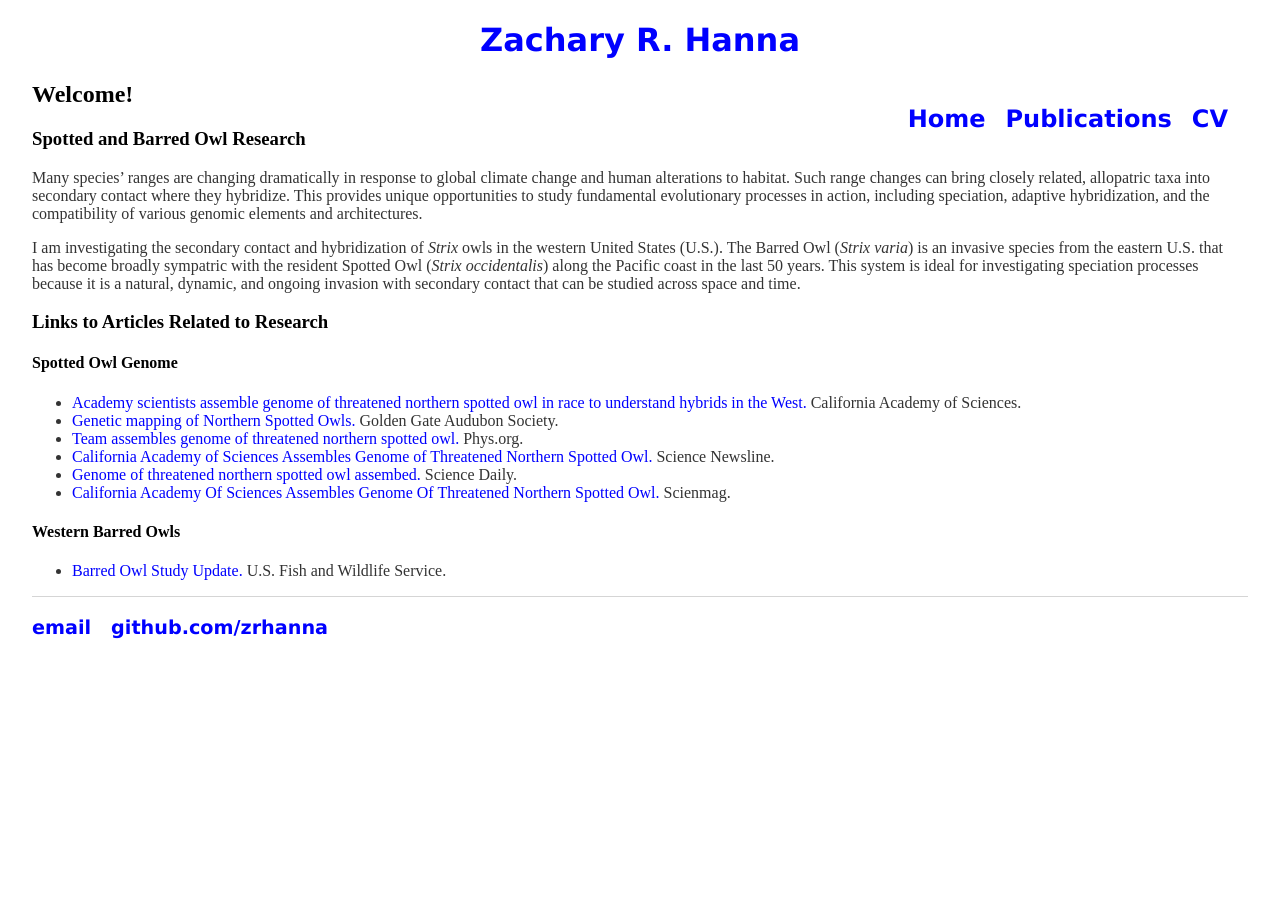
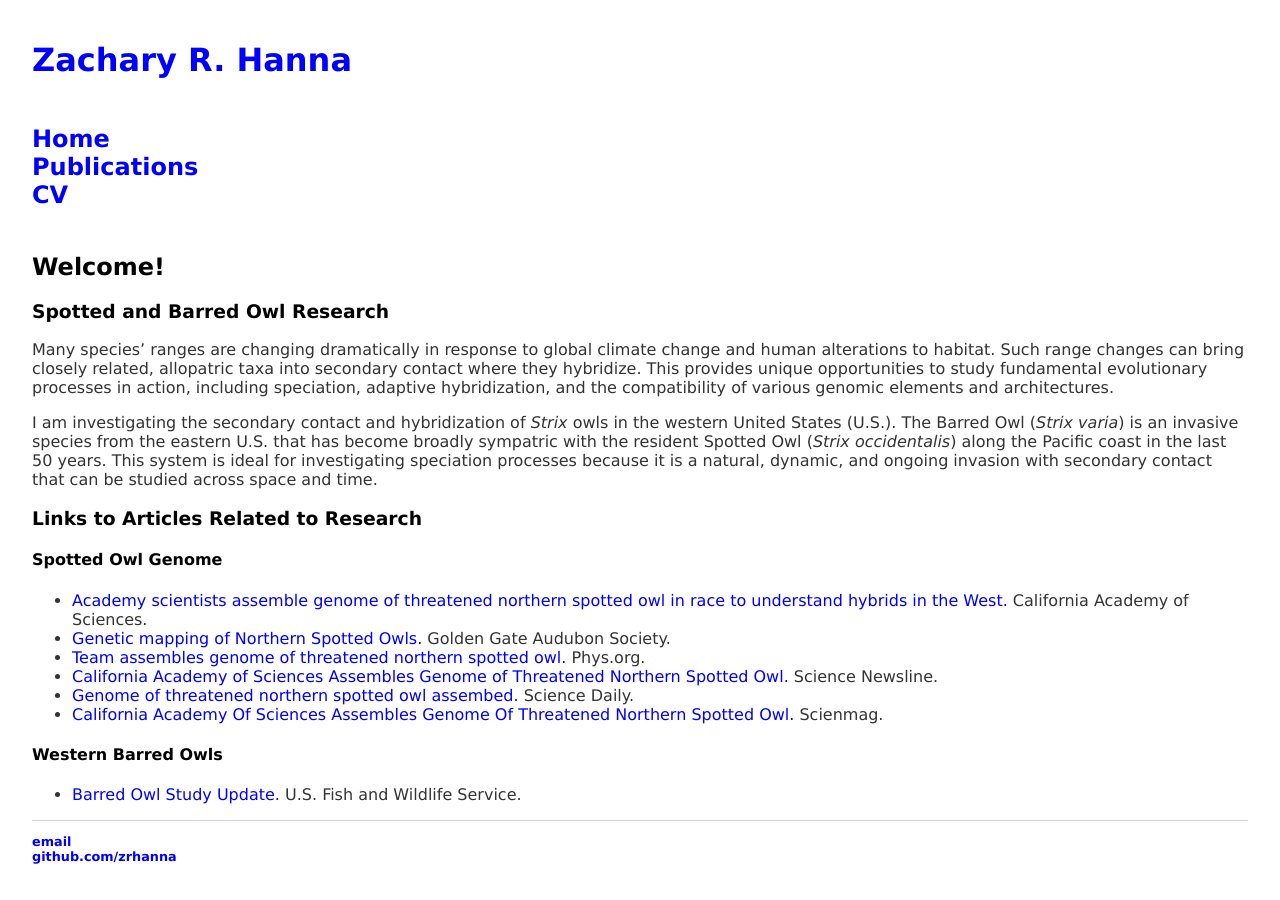
Before and after one commit to zacharyhanna/zacharyhanna.github.io, a Jekyll site: the page built from index.md, in a window 1280 px wide. Built offline with Jekyll 4.4.1, drawn with Linux system fonts in a browser that asks for light colours.

Commit message:
Update main.css

```diff
--- a/css/main.css
+++ b/css/main.css
@@ -1,31 +1,20 @@
 body {
     margin: 20px auto;
     width: 95%;
+    font-family:'Verdana', 'Arial', 'Helvetica', 'Sans-Serif';
 }
-header {
-    width:100%;
-    text-align: center;
-}
-nav {
-    display:flex;
-    float:right;
-    text-align: center;
+nav ul {
+    font-size: 1.5em;
 }
 nav ul, footer ul {
-    display: flex;
-    flex-flow: row wrap;
-    overflow: hidden;
     font-family:'Verdana', 'Arial', 'Helvetica', 'Sans-Serif';
-    font-size: 1.5em;
     padding: 0px;
     list-style: none;
     font-weight: bold;
-    text-align: center
+    display: inline-block;
 }
 nav ul li, footer ul li {
-    display: inline-block;
     margin-right: 20px;
-    text-align: center
 }
 a {
     text-decoration: none;
@@ -35,8 +24,7 @@ a:hover {
     text-decoration: underline;
 }
 h1 {
-    display: block;
-    text-align: center
+    display: inline-block;
     font-size: 2em;
     font-family:'Verdana', 'Arial', 'Helvetica', 'Sans-Serif';
 }
```
